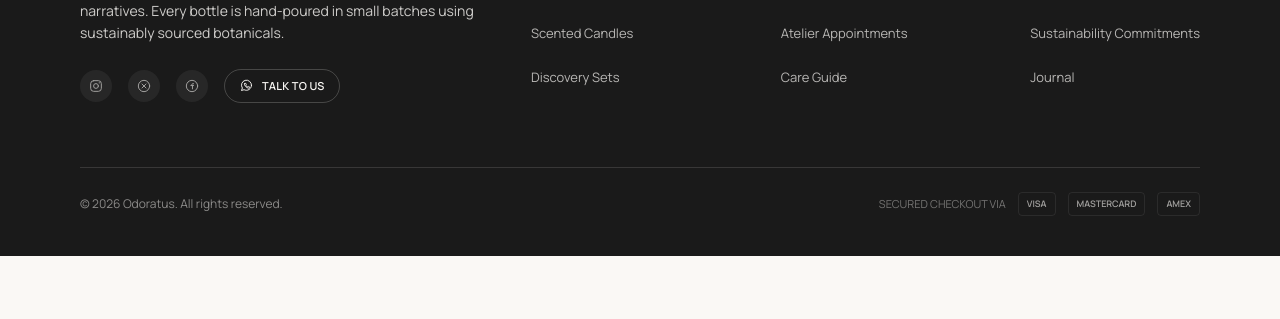
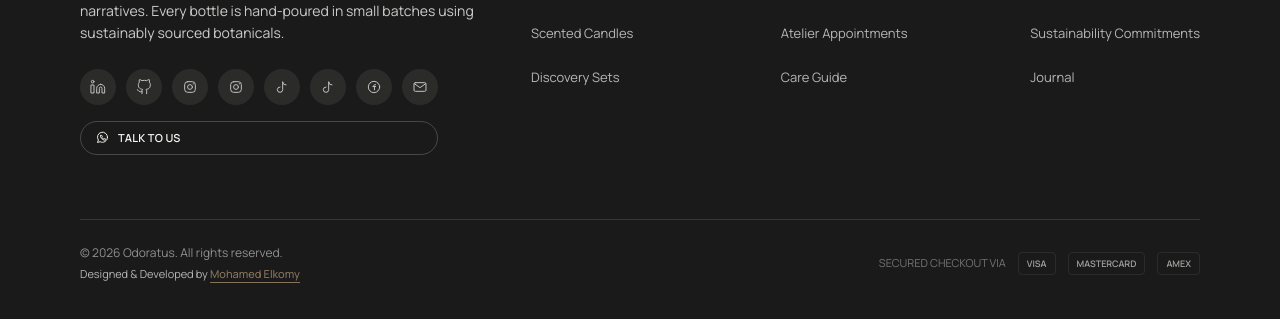
Before and after one commit to Mohamed-elkomy/Digitera_Frontend, a Next.js app: page /cart in a window 1280 px wide. Shown: the part 928-1247 px from the top of the page. Before the commit the page ends 1184 px from the top, so only its background shows below. Built offline with nearby package versions, Linux system fonts and the light colour scheme; no server answers.

Commit message:
feat: add developer portfolio, social profiles and contact info

```diff
--- a/src/components/icons/BrandIcons.tsx
+++ b/src/components/icons/BrandIcons.tsx
@@ -126,3 +126,53 @@ export function WhatsAppIcon({ size = 16, ...props }: IconProps) {
     </svg>
   );
 }
+
+export function LinkedInIcon({ size = 16, ...props }: IconProps) {
+  return (
+    <svg
+      viewBox="0 0 24 24"
+      width={size}
+      height={size}
+      aria-hidden="true"
+      focusable="false"
+      {...iconDefaults}
+      {...props}
+    >
+      <path d="M16 8a6 6 0 0 1 6 6v7h-4v-7a2 2 0 0 0-2-2 2 2 0 0 0-2 2v7h-4v-7a6 6 0 0 1 6-6z" />
+      <rect x="2" y="9" width="4" height="12" />
+      <circle cx="4" cy="4" r="2" />
+    </svg>
+  );
+}
+
+export function GitHubIcon({ size = 16, ...props }: IconProps) {
+  return (
+    <svg
+      viewBox="0 0 24 24"
+      width={size}
+      height={size}
+      aria-hidden="true"
+      focusable="false"
+      {...iconDefaults}
+      {...props}
+    >
+      <path d="M9 19c-5 1.5-5-2.5-7-3m14 6v-3.87a3.37 3.37 0 0 0-.94-2.61c3.14-.35 6.44-1.54 6.44-7A5.44 5.44 0 0 0 20 4.77 5.07 5.07 0 0 0 19.91 1S18.73.65 16 2.48a13.38 13.38 0 0 0-7 0C6.27.65 5.09 1 5.09 1A5.07 5.07 0 0 0 5 4.77a5.44 5.44 0 0 0-1.5 3.78c0 5.42 3.3 6.61 6.44 7A3.37 3.37 0 0 0 9 18.13V22" />
+    </svg>
+  );
+}
+
+export function TikTokIcon({ size = 16, ...props }: IconProps) {
+  return (
+    <svg
+      viewBox="0 0 24 24"
+      width={size}
+      height={size}
+      aria-hidden="true"
+      focusable="false"
+      {...iconDefaults}
+      {...props}
+    >
+      <path d="M9 12a4 4 0 1 0 4 4V4a5 5 0 0 0 5 5" />
+    </svg>
+  );
+}
--- a/src/components/icons/index.ts
+++ b/src/components/icons/index.ts
@@ -29,6 +29,9 @@ export {
   CircleXIcon,
   FacebookIcon,
   WhatsAppIcon,
+  LinkedInIcon,
+  GitHubIcon,
+  TikTokIcon,
 } from "@/components/icons/BrandIcons";
 
 export {
--- a/src/components/shared/ContactOnWhatsApp.tsx
+++ b/src/components/shared/ContactOnWhatsApp.tsx
@@ -1,19 +1,16 @@
 "use client";
 
 import { WhatsAppIcon } from "@/components/icons";
-import { getWhatsAppNumber } from "@/features/checkout/utils/whatsapp";
 import { useI18n } from "@/lib/i18n/I18nProvider";
 
-/** The one real channel the house has. Absent when no number is configured. */
+const CONTACT_PHONE_NUMBER = "201272782474";
+
 export function ContactOnWhatsApp() {
   const { dict } = useI18n();
-  const number = getWhatsAppNumber();
-
-  if (!number) return null;
 
   return (
     <a
-      href={`https://wa.me/${number}?text=${encodeURIComponent(dict.footer.whatsAppGreeting)}`}
+      href={`https://wa.me/${CONTACT_PHONE_NUMBER}?text=${encodeURIComponent(dict.footer.whatsAppGreeting)}`}
       target="_blank"
       rel="noopener noreferrer"
       className="flex items-center gap-2 rounded-full border border-on-night/20 px-3.5 py-2 text-[11px] font-semibold tracking-wide text-on-night uppercase transition-colors duration-300 hover:border-gold hover:text-gold"
--- a/src/components/shared/Footer.tsx
+++ b/src/components/shared/Footer.tsx
@@ -1,15 +1,59 @@
 "use client";
 
 import Link from "next/link";
-import { CircleXIcon, FacebookIcon, InstagramIcon } from "@/components/icons";
+import {
+  FacebookIcon,
+  GitHubIcon,
+  InstagramIcon,
+  LinkedInIcon,
+  MailIcon,
+  TikTokIcon,
+} from "@/components/icons";
 import { ContactOnWhatsApp } from "@/components/shared/ContactOnWhatsApp";
 import { useFooterNav } from "@/components/shared/navigation";
 import { useI18n } from "@/lib/i18n/I18nProvider";
 
 const socials = [
-  { label: "Instagram", Icon: InstagramIcon },
-  { label: "X", Icon: CircleXIcon },
-  { label: "Facebook", Icon: FacebookIcon },
+  {
+    label: "LinkedIn",
+    href: "https://www.linkedin.com/in/mohamed-magdy-elkomy/",
+    Icon: LinkedInIcon,
+  },
+  {
+    label: "GitHub",
+    href: "https://github.com/Mohamed-elkomy",
+    Icon: GitHubIcon,
+  },
+  {
+    label: "Instagram (Creative)",
+    href: "https://www.instagram.com/sukoon.t_74/",
+    Icon: InstagramIcon,
+  },
+  {
+    label: "Instagram (Personal)",
+    href: "https://www.instagram.com/mo.magdy_74/",
+    Icon: InstagramIcon,
+  },
+  {
+    label: "TikTok (Creative)",
+    href: "https://www.tiktok.com/@sukoon.t_74",
+    Icon: TikTokIcon,
+  },
+  {
+    label: "TikTok (Personal)",
+    href: "https://www.tiktok.com/@mo.magdy_74",
+    Icon: TikTokIcon,
+  },
+  {
+    label: "Facebook",
+    href: "https://www.facebook.com/Hacker.XCom",
+    Icon: FacebookIcon,
+  },
+  {
+    label: "Email",
+    href: "mailto:mohamedmagdyelkomy53@gmail.com",
+    Icon: MailIcon,
+  },
 ];
 
 const paymentMethods = ["visa", "mastercard", "amex"];
@@ -29,26 +73,27 @@ export function Footer() {
             <p className="text-[14px] leading-[1.6] text-on-night opacity-80">
               {dict.footer.description}
             </p>
-            {/*
-              Odoratus is a fictional house with no accounts to link to, so
-              these stay as marks rather than links that go nowhere. The one
-              channel that does work sits beside them.
-            */}
-            <div className="flex flex-wrap items-center gap-4">
-              <ul className="flex items-center gap-4">
-                {socials.map(({ label, Icon }) => (
-                  <li
-                    key={label}
-                    role="img"
-                    aria-label={label}
-                    className="flex rounded-full bg-on-night/10 p-2 text-on-night opacity-60"
-                  >
-                    <Icon />
+            <div className="flex flex-col gap-4">
+              <ul className="flex flex-wrap items-center gap-2.5">
+                {socials.map(({ label, href, Icon }) => (
+                  <li key={label}>
+                    <a
+                      href={href}
+                      target="_blank"
+                      rel="noopener noreferrer"
+                      aria-label={label}
+                      title={label}
+                      className="flex h-9 w-9 items-center justify-center rounded-full bg-on-night/10 text-on-night opacity-75 transition-all duration-300 hover:scale-110 hover:bg-gold/20 hover:text-gold hover:opacity-100"
+                    >
+                      <Icon size={16} />
+                    </a>
                   </li>
                 ))}
               </ul>
 
-              <ContactOnWhatsApp />
+              <div>
+                <ContactOnWhatsApp />
+              </div>
             </div>
           </div>
 
@@ -78,9 +123,22 @@ export function Footer() {
         <div className="flex flex-col gap-6">
           <div className="h-px w-full bg-on-night/[0.13]" />
           <div className="flex flex-col gap-4 sm:flex-row sm:items-center sm:justify-between">
-            <p className="text-[12px] text-on-night opacity-50">
-              {fill(dict.footer.rights, { year: new Date().getFullYear() })}
-            </p>
+            <div className="flex flex-col gap-1 text-[12px] text-on-night opacity-70">
+              <p className="opacity-75">
+                {fill(dict.footer.rights, { year: new Date().getFullYear() })}
+              </p>
+              <p className="text-[11px]">
+                {dict.footer.designedBy}{" "}
+                <a
+                  href="https://portfolio-beige-pi-ymybq0xpfb.vercel.app/"
+                  target="_blank"
+                  rel="noopener noreferrer"
+                  className="font-medium text-gold underline underline-offset-4 opacity-90 transition-opacity hover:opacity-100"
+                >
+                  Mohamed Elkomy
+                </a>
+              </p>
+            </div>
             <div className="flex flex-wrap items-center gap-3">
               <p className="text-[11px] text-on-night uppercase opacity-40">
                 {dict.footer.securedVia}
--- a/src/lib/i18n/dictionaries/ar/shell.ts
+++ b/src/lib/i18n/dictionaries/ar/shell.ts
@@ -49,6 +49,7 @@ export const shell = {
     sustainability: "التزامات الاستدامة",
     journal: "المدونة",
     rights: "© {year} Odoratus. جميع الحقوق محفوظة.",
+    designedBy: "تصميم وتطوير",
     securedVia: "دفع آمن عبر",
     contactUs: "تواصل معنا",
     whatsAppGreeting: "مرحبًا Odoratus — عندي استفسار عن أحد العطور.",
--- a/src/lib/i18n/dictionaries/en/shell.ts
+++ b/src/lib/i18n/dictionaries/en/shell.ts
@@ -50,6 +50,7 @@ export const shell = {
     sustainability: "Sustainability Commitments",
     journal: "Journal",
     rights: "© {year} Odoratus. All rights reserved.",
+    designedBy: "Designed & Developed by",
     securedVia: "Secured checkout via",
     contactUs: "Talk to us",
     whatsAppGreeting: "Hello Odoratus — I have a question about a fragrance.",
```
Also changed, not shown: 16 other files (tests, documents, lock files or other folders).
